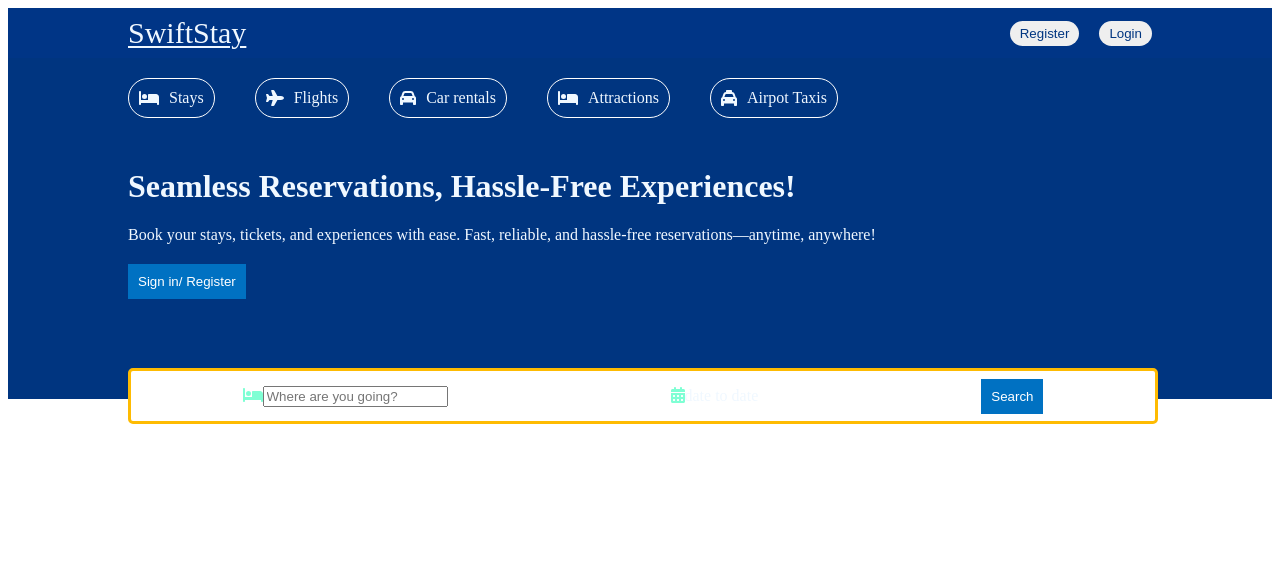
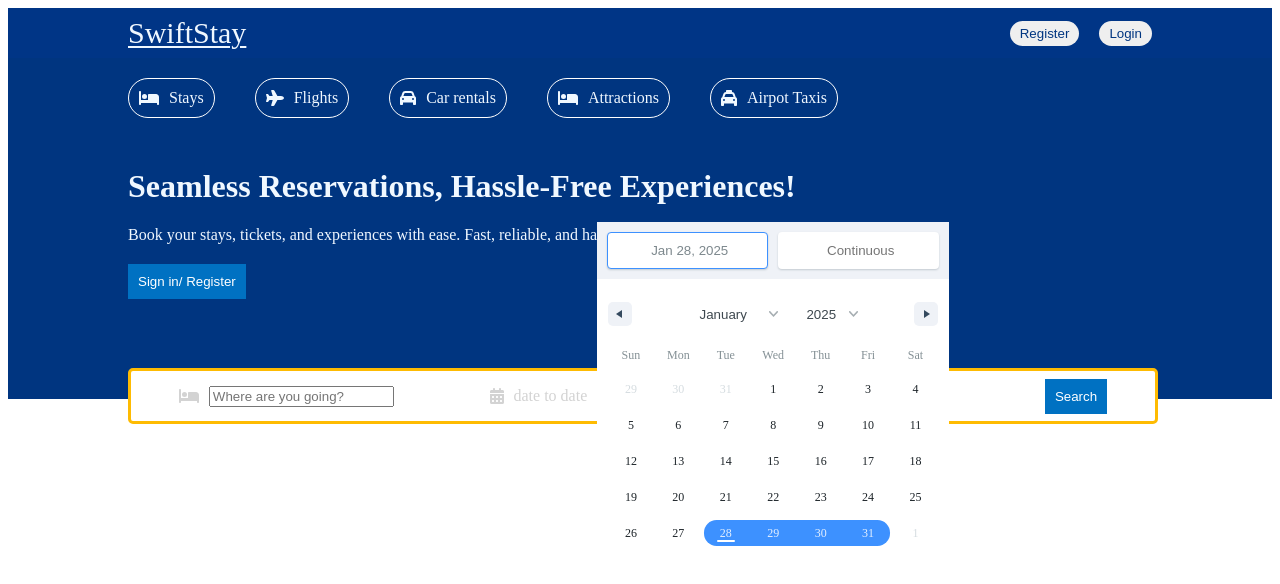
Before and after one commit to anushka44-bot/Reservation-App, a React (Vite) app: page / in a window 1280 px wide. Shown: the top 584 px of the page. Built offline with nearby package versions, Linux system fonts and the light colour scheme.

Commit message:
Calender

```diff
--- a/package.json
+++ b/package.json
@@ -15,7 +15,9 @@
     "@fortawesome/free-regular-svg-icons": "^6.7.2",
     "@fortawesome/free-solid-svg-icons": "^6.7.2",
     "@fortawesome/react-fontawesome": "^0.2.2",
+    "date-fns": "^4.1.0",
     "react": "^18.2.0",
+    "react-date-range": "^2.0.1",
     "react-dom": "^18.2.0",
     "react-router-dom": "^7.1.3"
   },
--- a/src/components/Header/Header.css
+++ b/src/components/Header/Header.css
@@ -52,5 +52,14 @@
 max-width: 1024px;
 }
 .headerIcon{
-color: aquamarine;
+color: lightgrey;
 }
+.headerSearchItem{
+display: flex;
+align-items: center;
+gap: 10px;
+}
+.headerSearchText{
+color: lightgrey;
+cursor: pointer;
+}
--- a/src/components/Header/Header.jsx
+++ b/src/components/Header/Header.jsx
@@ -8,8 +8,19 @@
 } from "@fortawesome/free-solid-svg-icons";
 import { FontAwesomeIcon } from "@fortawesome/react-fontawesome";
 import "./Header.css";
+import { DateRange } from "react-date-range";
+import { useState } from "react";
+import "react-date-range/dist/styles.css";
+import "react-date-range/dist/theme/default.css";
 
 function Header() {
+  const [date, setDate] = useState([
+    {
+      startDate: new Date(),
+      endDate: null,
+      key: "selection",
+    },
+  ]);
   return (
     <div className="header">
       <div className="headerContainer">
@@ -55,6 +66,12 @@
           <div className="headerSearchItem">
             <FontAwesomeIcon icon={faCalendarDays} className="headerIcon" />
             <span className="headerSearchText">date to date</span>
+            <DateRange
+              editableDateInputs={true}
+              onChange={(item) => setDate([item.selection])}
+              moveRangeOnFirstSelection={false}
+              ranges={date}
+            />
           </div>
           <div className="headerSearchItem">
             <button className="headerBtn">Search</button>
```
Also changed, not shown: 1 other file (tests, documents, lock files or other folders).
